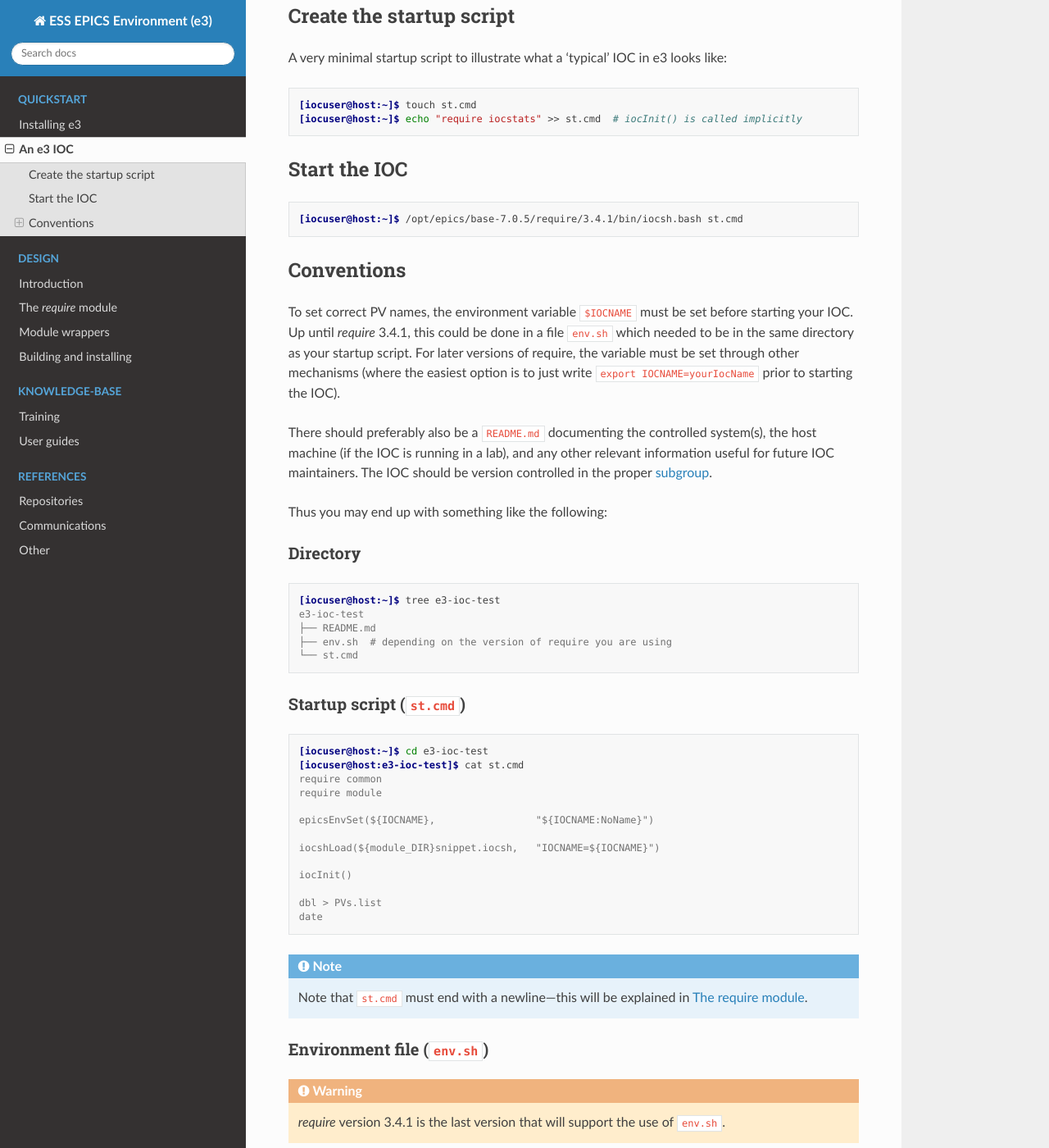
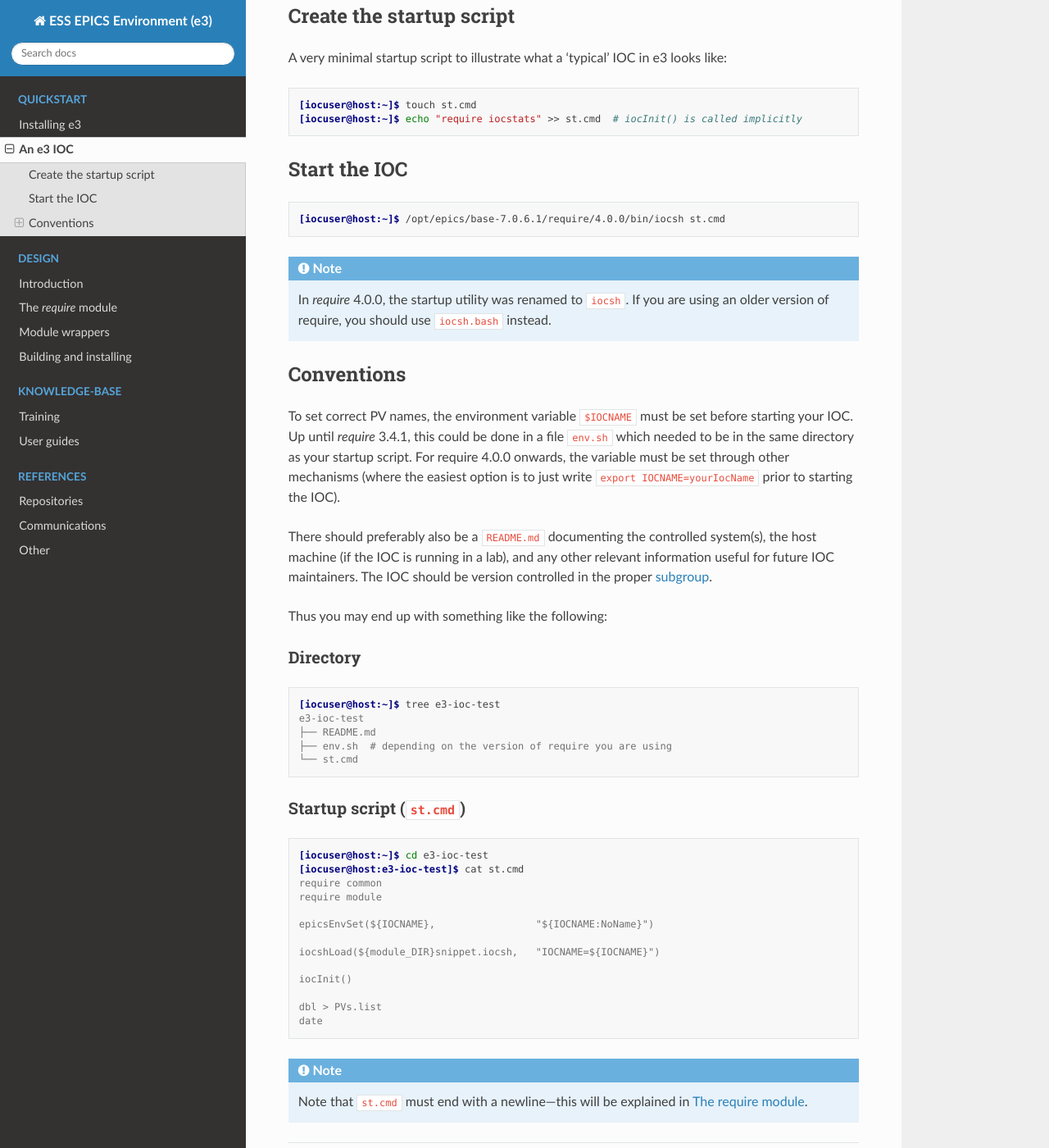
Before and after one commit to ttkorhonen/e3pages, a Sphinx documentation site: the page built from docs/quickstart/2_sample_ioc.md, in a window 1280 px wide and 1400 px high, scrolled down 280 px. Shown: the whole window at 82% size. Built offline with Sphinx 7.4.7 and the Read the Docs theme 2.0.0, drawn with Linux system fonts in a browser that asks for light colours; some of the changed text lies outside the part shown.

Commit message:
Updated sample IOC documentation

````diff
--- a/docs/quickstart/2_sample_ioc.md
+++ b/docs/quickstart/2_sample_ioc.md
@@ -20,15 +20,20 @@ like:
 ## Start the IOC
 
 ```console
-[iocuser@host:~]$ /opt/epics/base-7.0.5/require/3.4.1/bin/iocsh.bash st.cmd
+[iocuser@host:~]$ /opt/epics/base-7.0.6.1/require/4.0.0/bin/iocsh st.cmd
 ```
+
+:::{note}
+In *require* 4.0.0, the startup utility was renamed to `iocsh`. If you are
+using an older version of require, you should use `iocsh.bash` instead.
+:::
 
 ## Conventions
 
 To set correct PV names, the environment variable `$IOCNAME` must be set before
 starting your IOC. Up until *require* 3.4.1, this could be done in a file
 `env.sh` which needed to be in the same directory as your startup script. For
-later versions of require, the variable must be set through other mechanisms
+require 4.0.0 onwards, the variable must be set through other mechanisms
 (where the easiest option is to just write `export IOCNAME=yourIocName` prior to
 starting the IOC).
 
@@ -72,18 +77,6 @@ Note that `st.cmd` must end with a newline---this will be explained in
 {ref}`the_require_module`.
 :::
 
-### Environment file (`env.sh`)
-
-:::{warning}
-*require* version 3.4.1 is the last version that will support the use of
-`env.sh`.
-:::
-
-```console
-[iocuser@host:e3-ioc-test]$ cat env.sh
-export IOCNAME="SomeName"
-```
-
 [^require]: In version 3.3.0 of *require*, version pinning became optional; i.e.
   from `require MODULE,MODULE_VERSION` to `require MODULE[,MODULE_VERSION]`.
 
````
